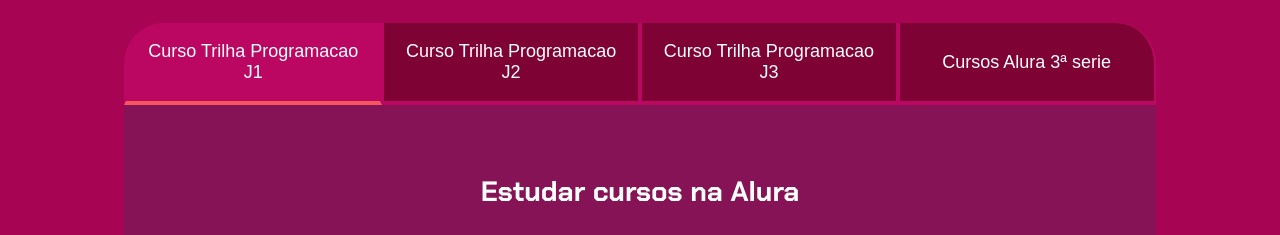
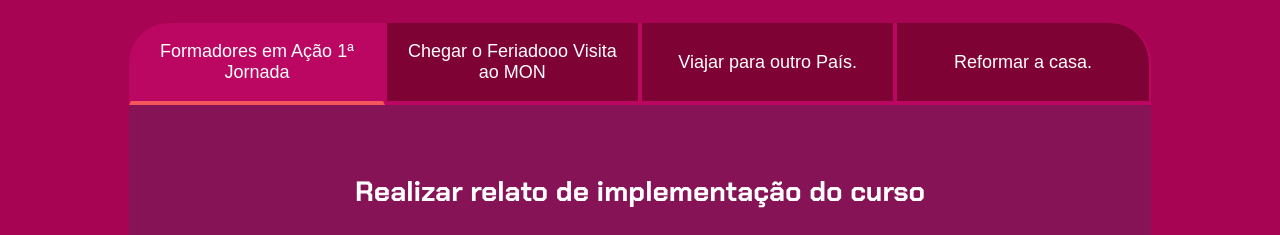
Before and after one commit to andreia025martins/Objetivos-do-ano-3ANO--Projeto-1, a plain HTML site: page index.html in a window 1280 px wide. Shown: the part 80-315 px from the top of the page. Drawn offline with Linux system fonts and the light colour scheme.

Commit message:
Troca de objetivos

```diff
--- a/index.html
+++ b/index.html
@@ -12,29 +12,29 @@
         <h2 class="titulo-principal">Meus Objetivos 1º Trimestre<span>_</span></h2>
         <div class="conteudo">
             <div class="botoes">
-                <button class="botao ativo">Curso Trilha Programacao J1</button>
-                <button class="botao">Curso Trilha Programacao J2</button>
-                <button class="botao">Curso Trilha Programacao J3</button>
-                <button class="botao">Cursos Alura 3ª serie</button>
+                <button class="botao ativo">Formadores em Ação 1ª Jornada</button>
+                <button class="botao">Chegar o Feriadooo Visita ao MON </button>
+                <button class="botao">Viajar para outro País.</button>
+                <button class="botao">Reformar a casa.</button>
             </div>
             <div class="abas-textos">
                 <div class="aba-conteudo ativo">
-                    <h3 class="aba-conteudo-titulo-principal">Estudar cursos na Alura</h3>
+                    <h3 class="aba-conteudo-titulo-principal">Realizar relato de implementação do curso</h3>
                     <h4 class="aba-conteudo-titulo-secundario">Tempo para completar o objetivo</h4>
                     <div class="contador"></div>
                  </div>
                  <div class="aba-conteudo">
-                    <h3 class="aba-conteudo-titulo-principal">Criar projetos em Javascript</h3>
+                    <h3 class="aba-conteudo-titulo-principal">Fazer roteiro do MON</h3>
                     <h4 class="aba-conteudo-titulo-secundario">Tempo para completar o objetivo</h4>
                     <div class="contador"></div>
                  </div>
                  <div class="aba-conteudo">
-                    <h3 class="aba-conteudo-titulo-principal">Criar potfólio com os melhores projetos</h3>
+                    <h3 class="aba-conteudo-titulo-principal">Economizar e ver lugares.</h3>
                     <h4 class="aba-conteudo-titulo-secundario">Tempo para completar o objetivo</h4>
                     <div class="contador"></div>
                  </div>
                  <div class="aba-conteudo">
-                    <h3 class="aba-conteudo-titulo-principal">Atualizar meu curriculo com os certificados da Alura e NRE</h3>
+                    <h3 class="aba-conteudo-titulo-principal">Pintura</h3>
                     <h4 class="aba-conteudo-titulo-secundario">Tempo para completar o objetivo</h4>
                     <div class="contador"></div>
                  </div>
```
